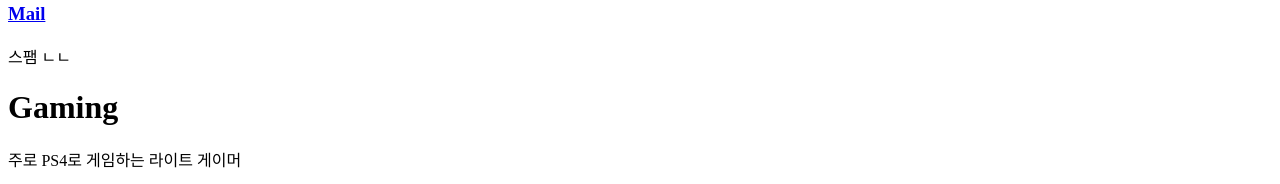
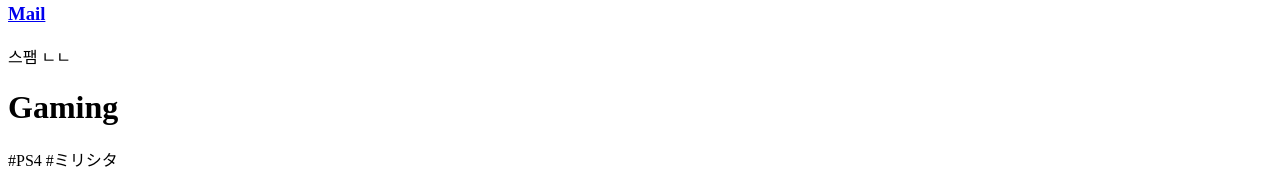
Before and after one commit to niceb5y/niceb5y.net, a Gatsby site: page / in a window 1280 px wide. Shown: the part 1990-2174 px from the top of the page. Built offline with nearby package versions, Linux system fonts and the light colour scheme; Gatsby itself is replaced by a stand-in of ours; grey boxes are pictures that could not be loaded; some icons are missing.

Commit message:
Bump version Update image

```diff
--- a/src/components/GamingBlock.tsx
+++ b/src/components/GamingBlock.tsx
@@ -6,7 +6,7 @@ export default () => (
   <div className="block block-bordered-lg">
     <div className="text-center">
       <h1 className="block-title mb-4">Gaming</h1>
-      <p className="lead">주로 PS4로 게임하는 라이트 게이머</p>
+      <p className="lead">#PS4 #ミリシタ</p>
       <div className="d-flex justify-content-center">
         <div className="col-md-8 col-lg-6">
           <a href="https://psnprofiles.com/ShKim_niceb5y">
```
Also changed, not shown: package.json (+17 -14 lines), src/images/mltd.png, 1 other file.
